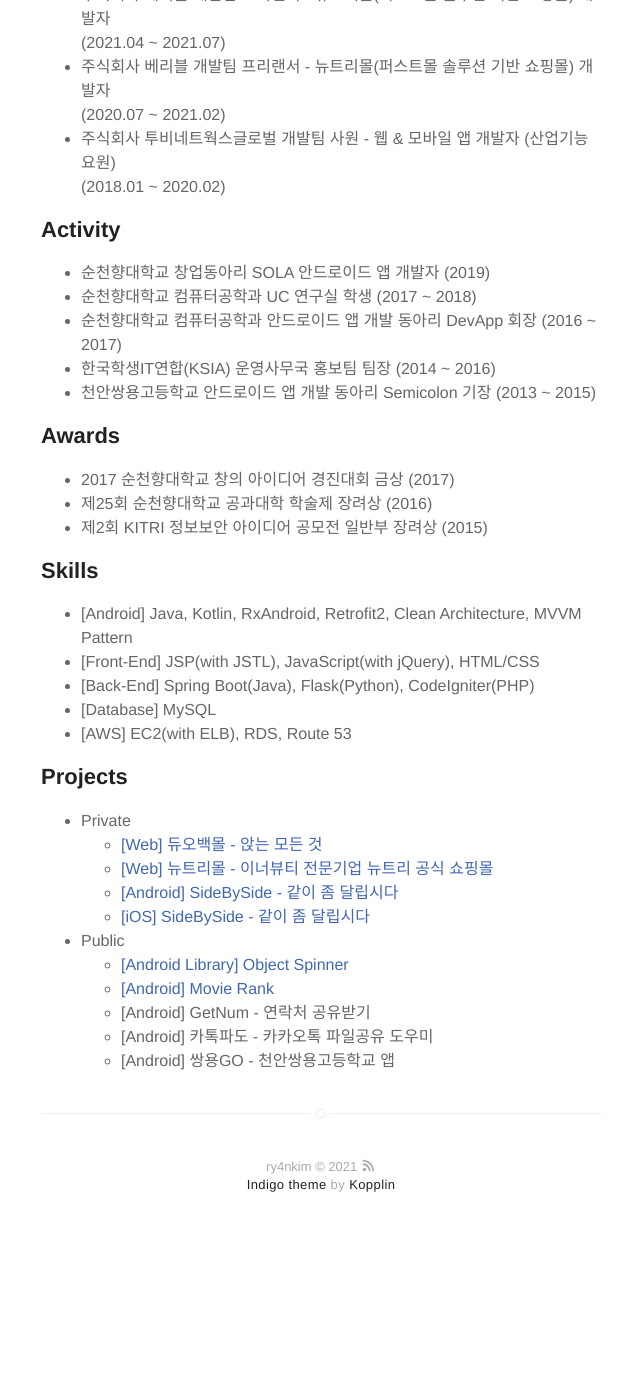
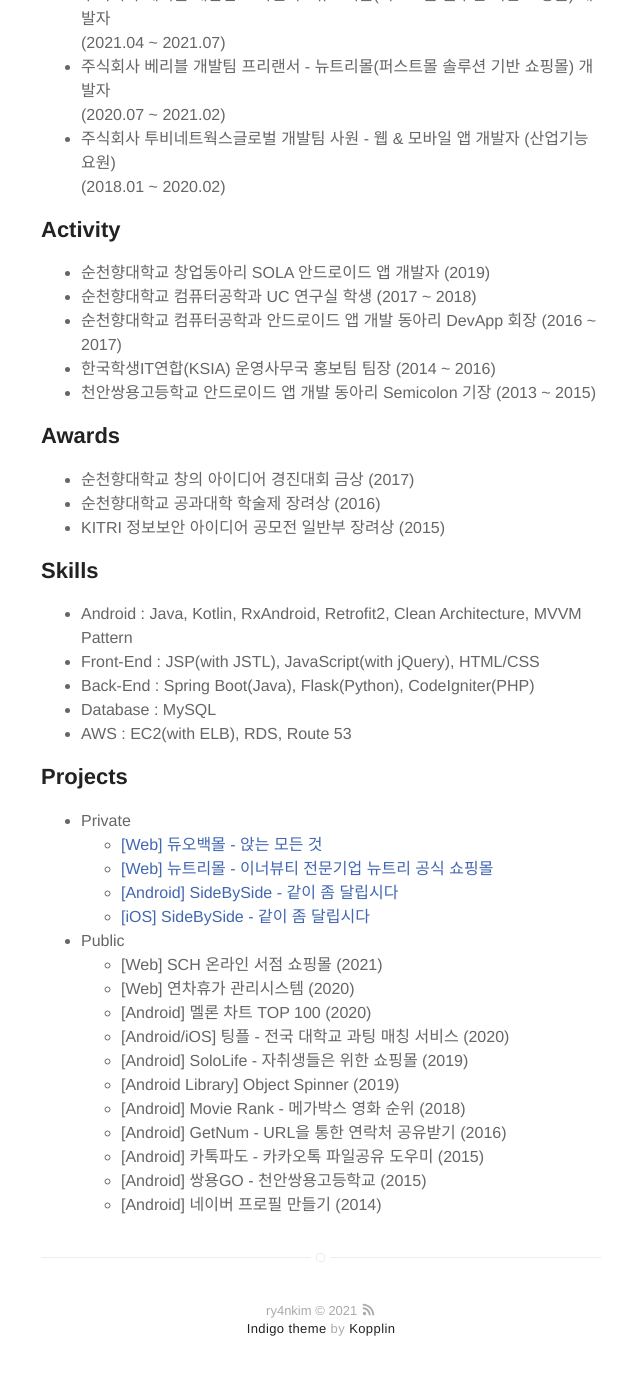
Before and after one commit to ry4nkim/ry4nkim.github.io, a Jekyll site: the page built from about.md, in a window 1280 px wide and 1400 px high, scrolled down 811 px. Shown: the top 1375 px of the window, without its empty margins (319-959 px from the left). Built offline with Jekyll 4.4.1, drawn with Linux system fonts in a browser that asks for light colours; before the commit the page ends 2067 px from its top, so only the background shows below that.

Commit message:
Update about.md

```diff
--- a/about.md
+++ b/about.md
@@ -34,18 +34,18 @@ layout: page
 
 <h2>Awards</h2>
 <ul>
-  <li>2017 순천향대학교 창의 아이디어 경진대회 금상 (2017)</li>
-  <li>제25회 순천향대학교 공과대학 학술제 장려상 (2016)</li>
-  <li>제2회 KITRI 정보보안 아이디어 공모전 일반부 장려상 (2015)</li>
+  <li>순천향대학교 창의 아이디어 경진대회 금상 (2017)</li>
+  <li>순천향대학교 공과대학 학술제 장려상 (2016)</li>
+  <li>KITRI 정보보안 아이디어 공모전 일반부 장려상 (2015)</li>
 </ul>
 
 <h2>Skills</h2>
 <ul class="skill-list">
-  <li>[Android] Java, Kotlin, RxAndroid, Retrofit2, Clean Architecture, MVVM Pattern</li>
-  <li>[Front-End] JSP(with JSTL), JavaScript(with jQuery), HTML/CSS</li>
-  <li>[Back-End] Spring Boot(Java), Flask(Python), CodeIgniter(PHP)</li>
-  <li>[Database] MySQL</li>
-  <li>[AWS] EC2(with ELB), RDS, Route 53</li>
+  <li>Android : Java, Kotlin, RxAndroid, Retrofit2, Clean Architecture, MVVM Pattern</li>
+  <li>Front-End : JSP(with JSTL), JavaScript(with jQuery), HTML/CSS</li>
+  <li>Back-End : Spring Boot(Java), Flask(Python), CodeIgniter(PHP)</li>
+  <li>Database : MySQL</li>
+  <li>AWS : EC2(with ELB), RDS, Route 53</li>
 </ul>
 
 <h2>Projects</h2>
@@ -68,14 +68,23 @@ layout: page
 
   <li>Public</li>
   <ul>
-    <li>
+    <!--<li>
       <a href="https://github.com/ry4nkim/ObjectSpinner" style="text-decoration: none;" onmouseover="this.style.textDecoration='underline';" onmouseout="this.style.textDecoration='none';">[Android Library] Object Spinner</a>
     </li>
     <li>
       <a href="https://github.com/ry4nkim/android-movie-rank" style="text-decoration: none;" onmouseover="this.style.textDecoration='underline';" onmouseout="this.style.textDecoration='none';">[Android] Movie Rank</a>
-    </li>
-    <li>[Android] GetNum - 연락처 공유받기</li>
-    <li>[Android] 카톡파도 - 카카오톡 파일공유 도우미</li>
-    <li>[Android] 쌍용GO - 천안쌍용고등학교 앱</li>
+    </li>-->
+    <!--<li>[Web] 네이버 데이터랩 API를 활용한 검색 키워드 분석 시스템 (itemscout.io 클론코딩) (2021)</li>-->
+    <li>[Web] SCH 온라인 서점 쇼핑몰 (2021)</li>
+    <li>[Web] 연차휴가 관리시스템 (2020)</li>
+    <li>[Android] 멜론 차트 TOP 100 (2020)</li>
+    <li>[Android/iOS] 팅플 - 전국 대학교 과팅 매칭 서비스 (2020)</li>
+    <li>[Android] SoloLife - 자취생들은 위한 쇼핑몰 (2019)</li>
+    <li>[Android Library] Object Spinner (2019)</li>
+    <li>[Android] Movie Rank - 메가박스 영화 순위 (2018)</li>
+    <li>[Android] GetNum - URL을 통한 연락처 공유받기 (2016)</li>
+    <li>[Android] 카톡파도 - 카카오톡 파일공유 도우미 (2015)</li>
+    <li>[Android] 쌍용GO - 천안쌍용고등학교 (2015)</li>
+    <li>[Android] 네이버 프로필 만들기 (2014)</li>
   </ul>
 </ul>
```
